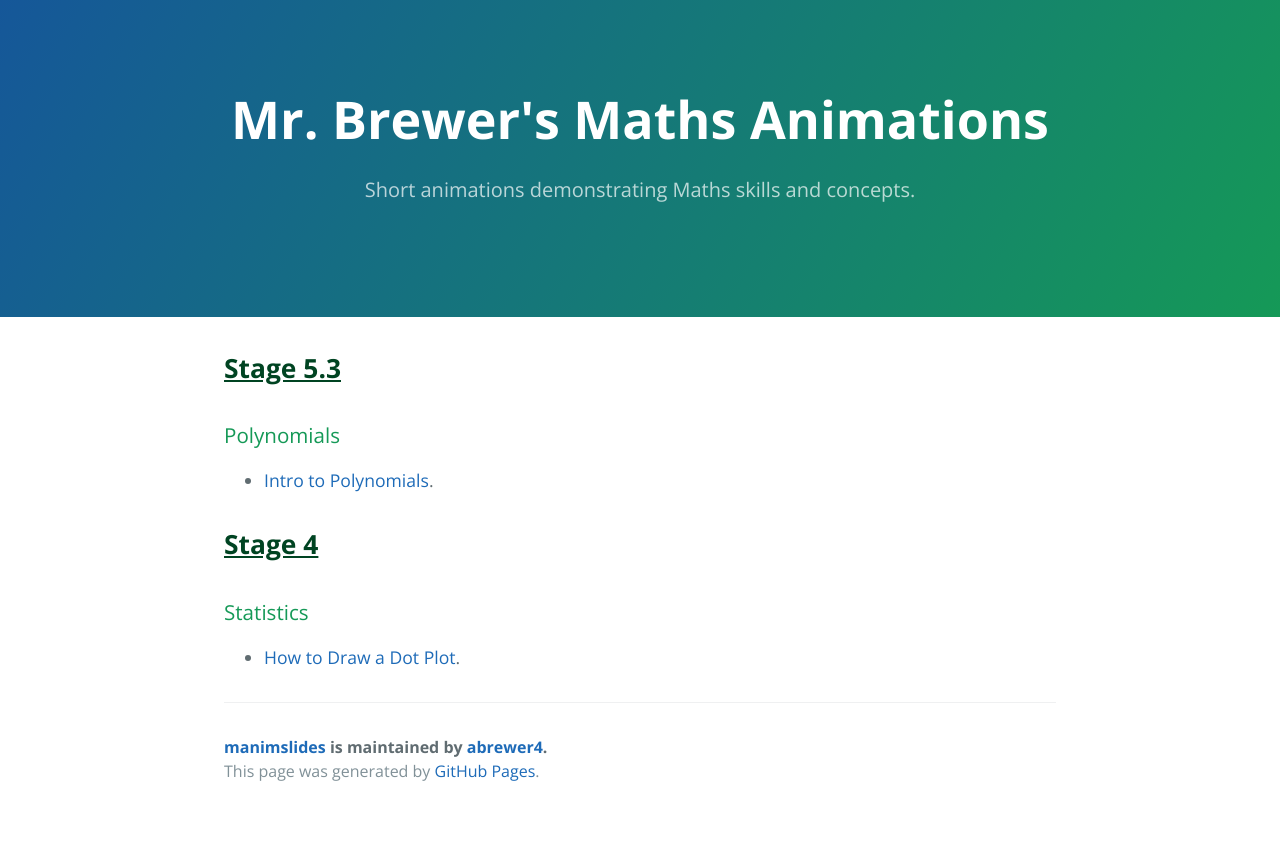
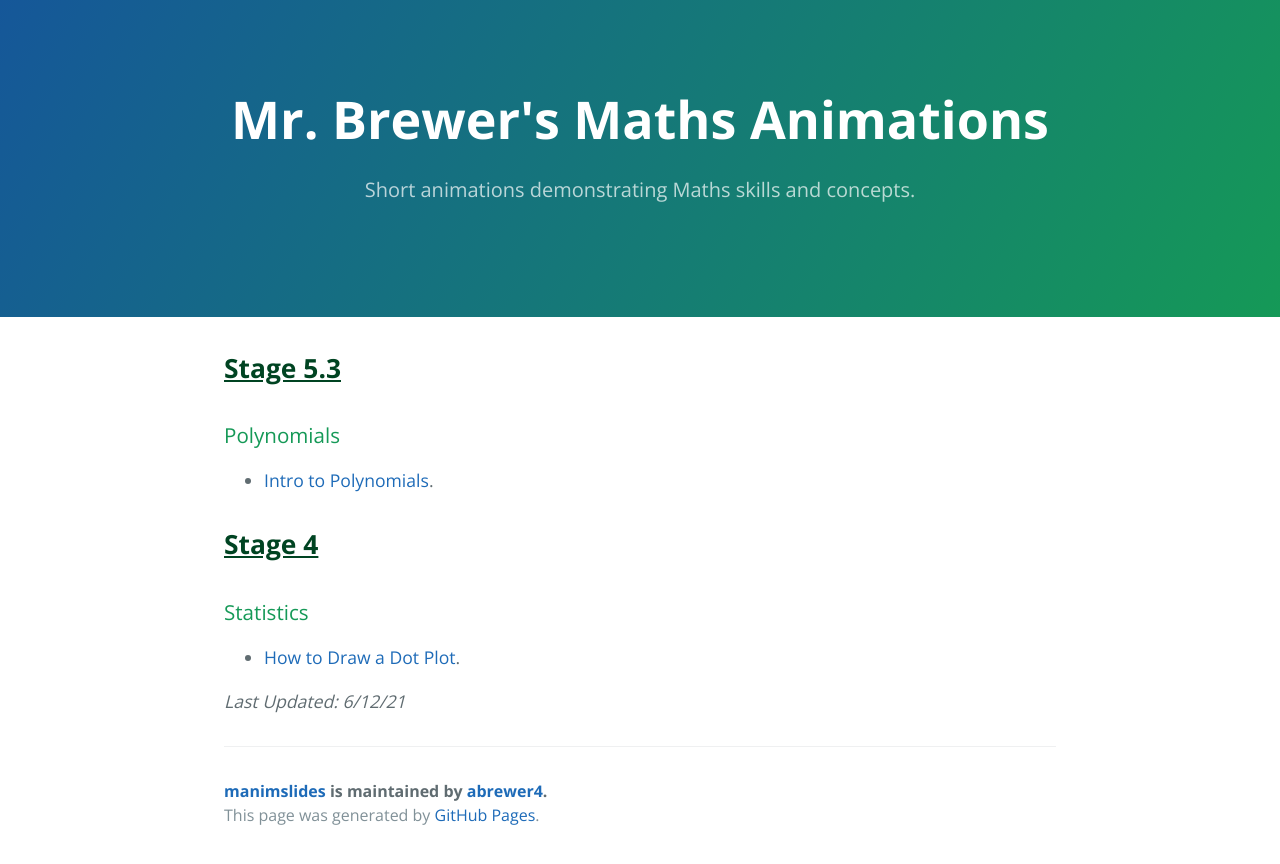
Before and after one commit to abrewer4/manimslides, a Jekyll site: the page built from index.md, in a window 1280 px wide. Shown: the top 864 px of the page. Built offline with Jekyll 4.4.1, drawn with Linux system fonts in a browser that asks for light colours; our own code applies the rules of GitHub Pages for plain Markdown files.

Commit message:
Update index.md

```diff
--- a/index.md
+++ b/index.md
@@ -5,3 +5,6 @@
 ## Stage 4
 ### Statistics
 * [How to Draw a Dot Plot](./Projects/DrawingDotPlots/index.html).
+
+
+_Last Updated: 6/12/21_
```
